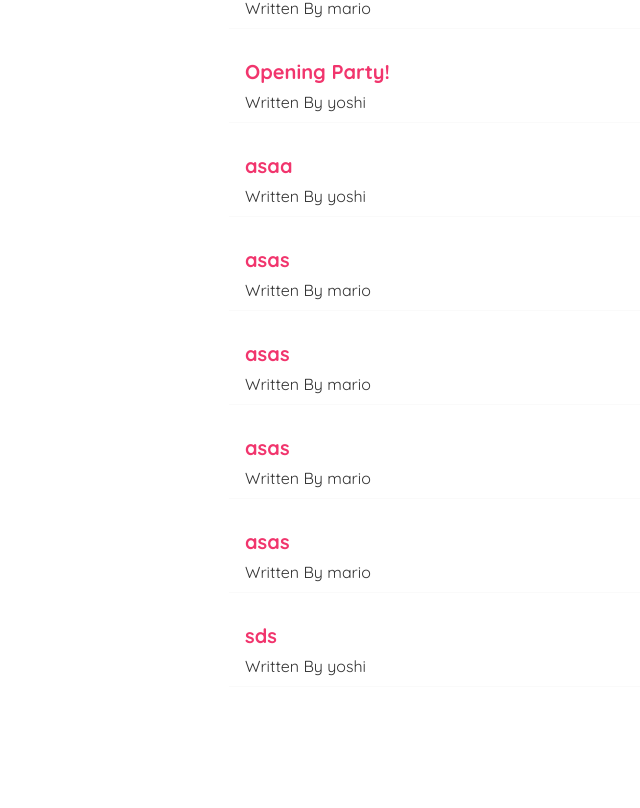
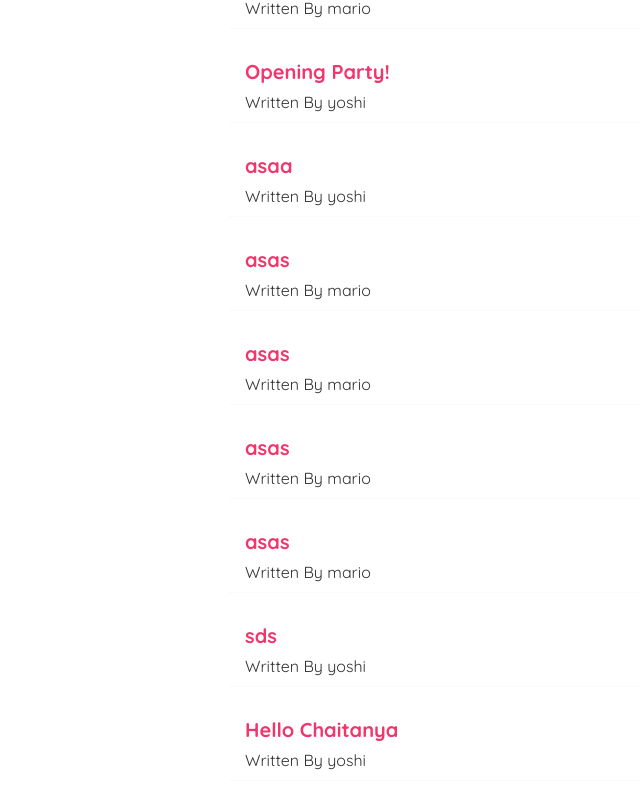
Before and after one commit to chaitanyatekane/blog-react, a React (Create React App) app: page / in a window 1280 px wide. Shown: the part 226-1034 px from the top of the page, without its empty margins (111-751 px from the left). Before the commit the page ends 993 px from the top, so only its background shows below. Built offline with nearby package versions, Linux system fonts and the light colour scheme; data requests are answered from the project's data file.

Commit message:
programmatic redirects - useHistory Hook

```diff
--- a/data/db.json
+++ b/data/db.json
@@ -47,6 +47,12 @@
       "body": "sds",
       "author": "yoshi",
       "id": 8
+    },
+    {
+      "title": "Hello Chaitanya",
+      "body": "Bye Bye",
+      "author": "yoshi",
+      "id": 9
     }
   ]
 }
--- a/src/component/Create.js
+++ b/src/component/Create.js
@@ -1,11 +1,13 @@
 import React from "react";
 import { useState } from "react";
+import { useHistory } from "react-router-dom";
 
 const Create = () => {
   const [title, setTitle] = useState("");
   const [body, setBody] = useState("");
   const [author, setAuthor] = useState("mario");
   const [isPending, setIsPending] = useState(false);
+  const history = useHistory();
 
   const handleSubmit = (e) => {
     e.preventDefault();
@@ -19,6 +21,7 @@ const Create = () => {
     }).then(() => {
       console.log("new blog added");
       setIsPending(false);
+      history.push("/");
     });
   };
 
```
